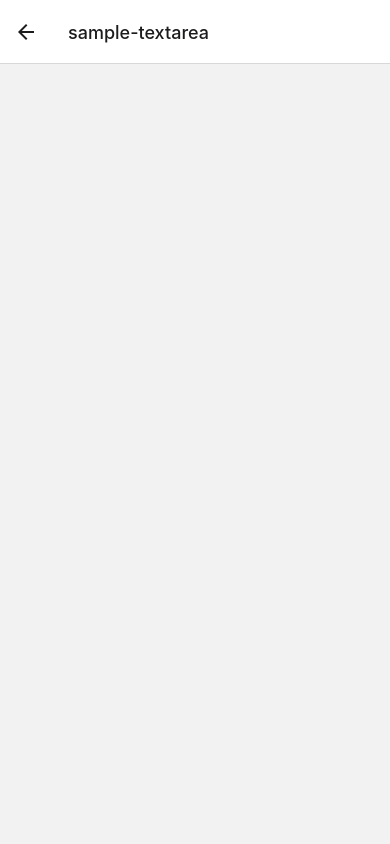
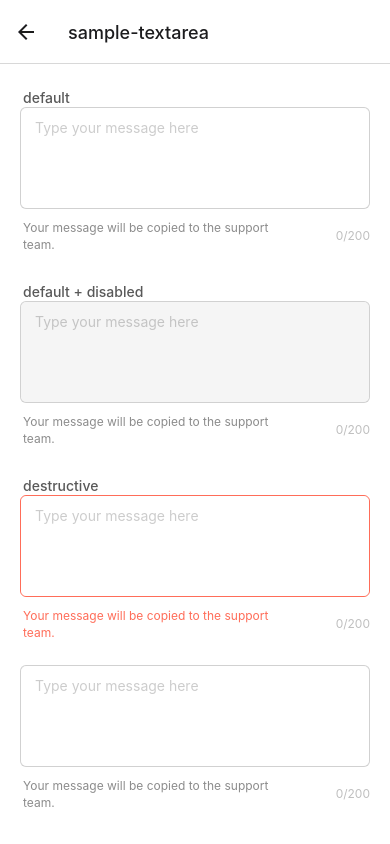
Before and after one commit to diningBuddy/fe, a React Native app: screen /sample-textarea in a window 390 px wide. Built offline with nearby package versions, Linux system fonts and the light colour scheme.

Commit message:
[KAN-207] textarea 작업

```diff
--- /dev/null
+++ b/src/common/TextAre.tsx
@@ -0,0 +1,184 @@
+import React, {useContext, useEffect, useState} from "react";
+import styled, {DefaultTheme, ThemeContext} from "styled-components/native";
+import {BodyMedium14, BodyRegular12} from "./Typo";
+import {TextInput} from "react-native";
+
+interface TextAreaProps {
+  variant?: "default" | "destructive";
+  label?: string;
+  description?: string;
+  placeholder?: string;
+  disabled?: boolean;
+  maxLength?: number;
+}
+
+const TextArea: React.FC<TextAreaProps> = ({
+                                             variant = "default",
+                                             label = "",
+                                             description = "",
+                                             placeholder = "Type your message here",
+                                             disabled = false,
+                                             maxLength = 200,
+                                           }) => {
+  const theme = useContext(ThemeContext);
+  const [value, setValue] = useState("");
+  const [state, setState] = useState<"initial" | "focused" | "filled" | "disabled">(
+      disabled ? "disabled" : "initial"
+  );
+  const [charCount, setCharCount] = useState(0);
+
+  useEffect(() => {
+    if (disabled) {
+      setState("disabled");
+    } else if (value) {
+      setState("filled");
+    } else if (!value && state === "filled") {
+      setState("initial");
+    }
+  }, [value, disabled]);
+
+  const handleTextChange = (text: string) => {
+    setValue(text);
+    setCharCount(text.length);
+  };
+
+  return (
+      <InputRow>
+        {label && <Label theme={theme}>{label}</Label>}
+        <InputWrapper variant={variant} state={state} theme={theme}>
+          <TextAreaContainer variant={variant} state={state} theme={theme}>
+            <StyledTextArea
+                theme={theme}
+                placeholder={placeholder}
+                value={value}
+                onFocus={() => !disabled && setState("focused")}
+                onBlur={() => {
+                  if (!value && !disabled) setState("initial");
+                  else if (!disabled) setState("filled");
+                }}
+                onChangeText={handleTextChange}
+                editable={state !== "disabled"}
+                multiline={true}
+                maxLength={maxLength}
+            />
+          </TextAreaContainer>
+        </InputWrapper>
+        <DescriptionRow>
+          {description && (
+              <DescriptionText variant={variant} theme={theme}>
+                {description}
+              </DescriptionText>
+          )}
+          <CharCounter theme={theme}>
+            {charCount}/{maxLength}
+          </CharCounter>
+        </DescriptionRow>
+      </InputRow>
+  );
+};
+
+const InputRow = styled.View`
+  margin-bottom: 24px;
+`;
+
+const Label = styled(BodyMedium14).attrs(({theme}: { theme: DefaultTheme }) => ({
+  color: theme.color.global.neutral[800],
+}))`
+  margin: 6px 0 0 3px;
+`;
+
+const InputWrapper = styled.View<TextAreaProps & { theme: DefaultTheme }>`
+  border: 1px solid ${({variant, state, theme}) => {
+    if (variant === "default") {
+      return state === "focused"
+          ? "transparent" :
+          theme.color.theme.border;
+    } else if (variant === "destructive") {
+      return state === "focused"
+          ? "transparent"
+          : theme.color.sys.destructive.default;
+    }
+  }};
+  border-radius: 6px;
+  background-color: ${({variant, state, theme}) => {
+    if (state === "disabled") {
+      return theme.color.global.neutral[300];
+    } else {
+      if (variant === "default") {
+        return theme.color.sys.secondary.disabled;
+      } else {
+        return theme.color.sys.destructive.disabled;
+      }
+    }
+  }};
+  padding: ${({state}) => {
+    return state === "focused" ? "4px" : "0px";
+  }};
+`;
+
+const TextAreaContainer = styled.View<TextAreaProps & { theme: DefaultTheme }>`
+  display: flex;
+  justify-content: space-between;
+  align-items: center;
+  align-self: stretch;
+  flex-direction: row;
+  border: ${({state, variant, theme}) => {
+    if (state === "focused") {
+      return `1px solid ${
+          variant === "default"
+              ? theme.color.sys.secondary.default
+              : theme.color.sys.destructive.default
+      }`;
+    } else {
+      return 'none';
+    }
+  }};
+  border-radius: 6px;
+  padding: 12px 14px;
+  background-color: ${({variant, state, theme}) => {
+    return state === "disabled" ? theme.color.global.neutral[300] : theme.color.global.neutral[100];
+  }};
+`;
+
+const StyledTextArea = styled(TextInput).attrs(({theme}: { theme: DefaultTheme }) => ({
+  placeholderTextColor: theme.color.theme.disabled,
+}))`
+  height: 80px;
+  font-size: 14px;
+  font-style: normal;
+  font-weight: 400;
+  line-height: 16.94px;
+  color: ${({theme}) => theme.color.global.neutral[900]};
+  text-align-vertical: top;
+  margin: 0 0 -4px 0;
+  flex: 1;
+`;
+
+const DescriptionRow = styled.View`
+  flex-direction: row;
+  justify-content: space-between;
+  align-items: center;
+  margin-top: 5px;
+`;
+
+const DescriptionText = styled(BodyRegular12)<TextAreaProps & { theme: DefaultTheme }>`
+  margin: 6px 0 0 3px;
+  font-style: normal;
+  font-weight: 400;
+  color: ${({variant, theme}) =>
+      variant === "destructive"
+          ? theme.color.sys.destructive.default
+          : theme.color.global.neutral[700]};
+  flex: 3;
+  flex-wrap: wrap;
+  word-wrap: break-word;
+`;
+
+const CharCounter = styled(BodyRegular12)`
+  text-align: right;
+  color: ${({theme}) => theme.color.global.neutral[600]};
+  margin-top: 5px;
+  flex: 1;
+`;
+
+export default TextArea;
--- a/src/components/sample/SampleTextArea.tsx
+++ b/src/components/sample/SampleTextArea.tsx
@@ -1,6 +1,46 @@
+import styled from "styled-components/native";
+import {ScrollView} from "react-native";
+import TextArea from "../../common/TextAre";
 
 const SampleTextArea = () => {
-
+  return (
+      <ScrollViewContainer>
+        <TextArea
+            variant="default"
+            label="default"
+            description="Your message will be copied to the support team."
+            placeholder="Type your message here"
+        />
+        <TextArea
+            variant="default"
+            label="default + disabled"
+            description="Your message will be copied to the support team."
+            placeholder="Type your message here"
+            disabled={true}
+        />
+        <TextArea
+            variant="destructive"
+            label="destructive"
+            description="Your message will be copied to the support team."
+            placeholder="Type your message here"
+        />
+        <TextArea
+            variant="default"
+            description="Your message will be copied to the support team."
+            placeholder="Type your message here"
+        />
+        <TextArea
+            variant="default"
+            label="no description"
+            placeholder="Type your message here"
+        />
+      </ScrollViewContainer>
+  )
 };
 
+const ScrollViewContainer = styled(ScrollView)`
+  padding: 20px;
+  background-color: #ffffff;
+`;
+
 export default SampleTextArea;
```
